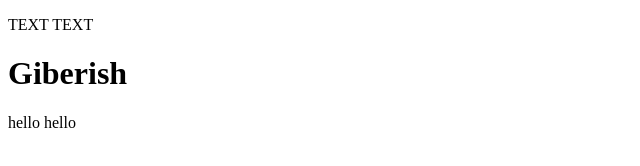
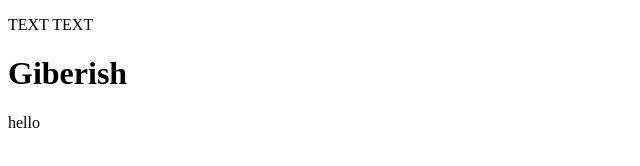
Before and after one commit to igor-kalkov/Test, a plain HTML site: page index.html in a window 1280 px wide. Shown: the full height of the page, 0-640 px from the left. Drawn offline with Linux system fonts and the light colour scheme.

Commit message:
Deleted a word

```diff
--- a/index.html
+++ b/index.html
@@ -8,6 +8,6 @@
 <body>
     <p>TEXT TEXT</p>
     <h1>Giberish</h1>
-    hello hello
+    hello
 </body>
 </html>
```
